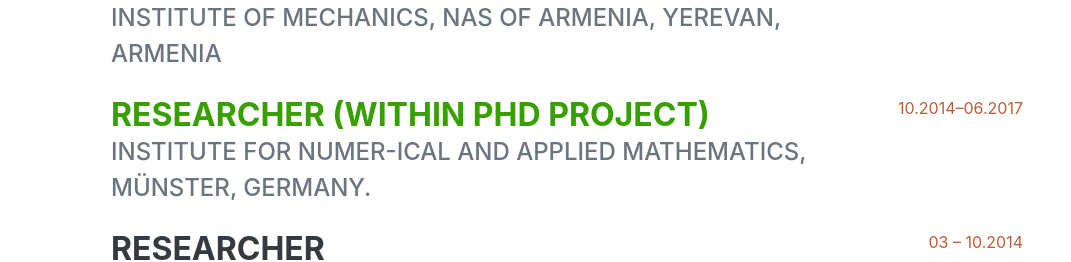
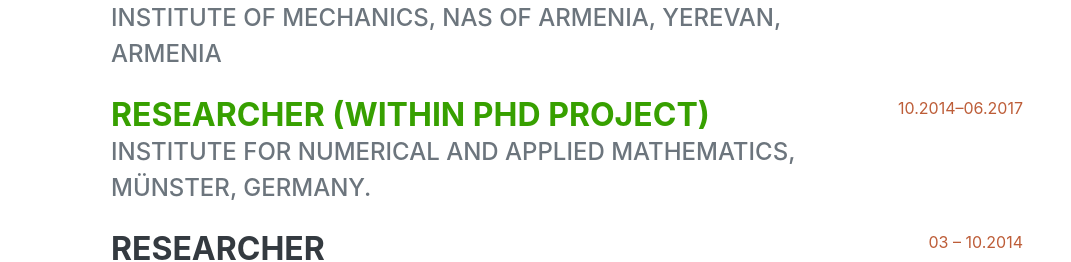
Before and after one commit to asaturkhur/asaturkhur.github.io, a plain HTML site: page index.html in a window 1280 px wide. Shown: the part 2400-2662 px from the top of the page, without its empty margins (209-1280 px from the left). Drawn offline with nearby package versions, Linux system fonts and the light colour scheme; a web font is replaced by a local one.

Commit message:
Update index.html

```diff
--- a/index.html
+++ b/index.html
@@ -124,7 +124,7 @@
                     <div class="d-flex flex-column flex-md-row justify-content-between mb-2">
                         <div class="flex-grow-1">
                             <h3 class="mb-0"><a href="https://www.uni-muenster.de/AMM/num/wirth/people/Khurshudyan/index.html?PROTO_LANG=en" target="_blank"> Researcher (within PhD project)</a></h3>
-                            <div class="subheading mb-3">Institute for Numer-ical and Applied Mathematics, Münster, Germany.</div>
+                            <div class="subheading mb-3">Institute for Numerical and Applied Mathematics, Münster, Germany.</div>
                         </div>
                         <div class="flex-shrink-0"><span class="text-primary">10.2014–06.2017</span></div>
                     </div>
```
